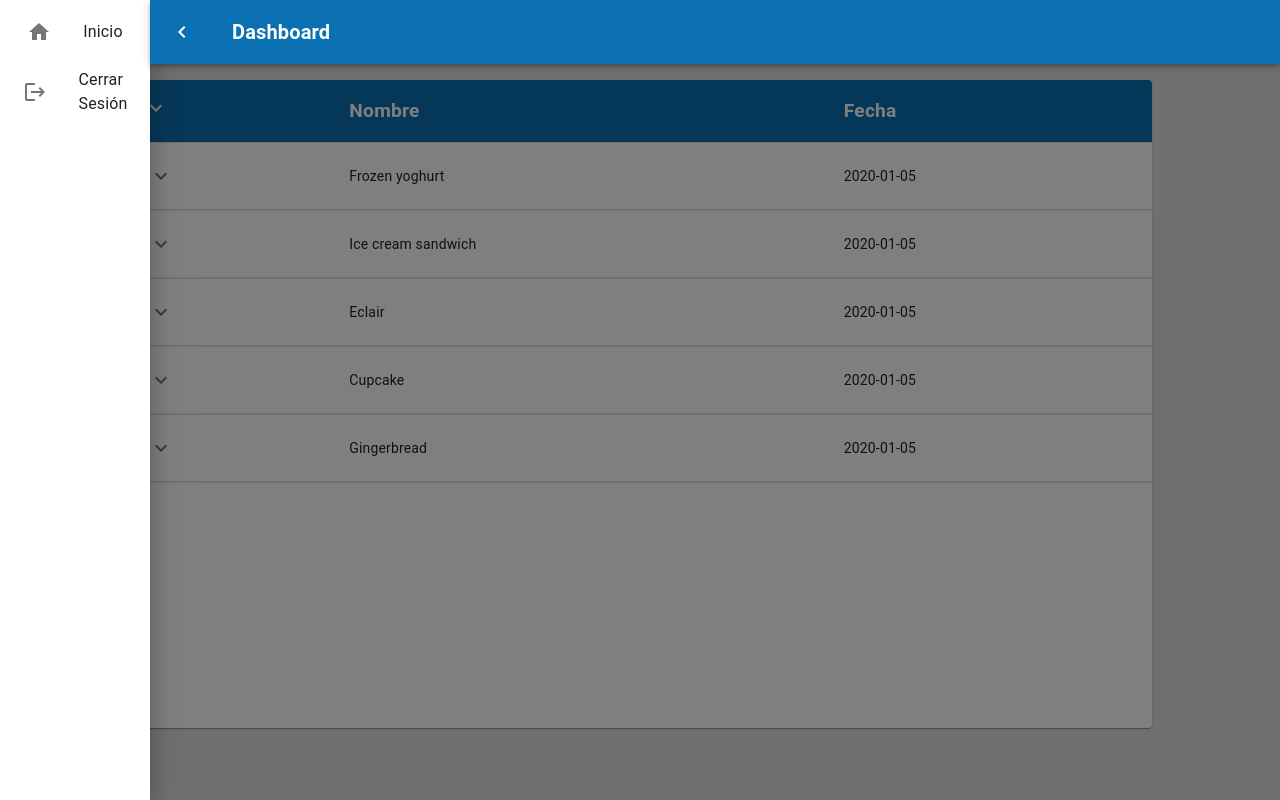
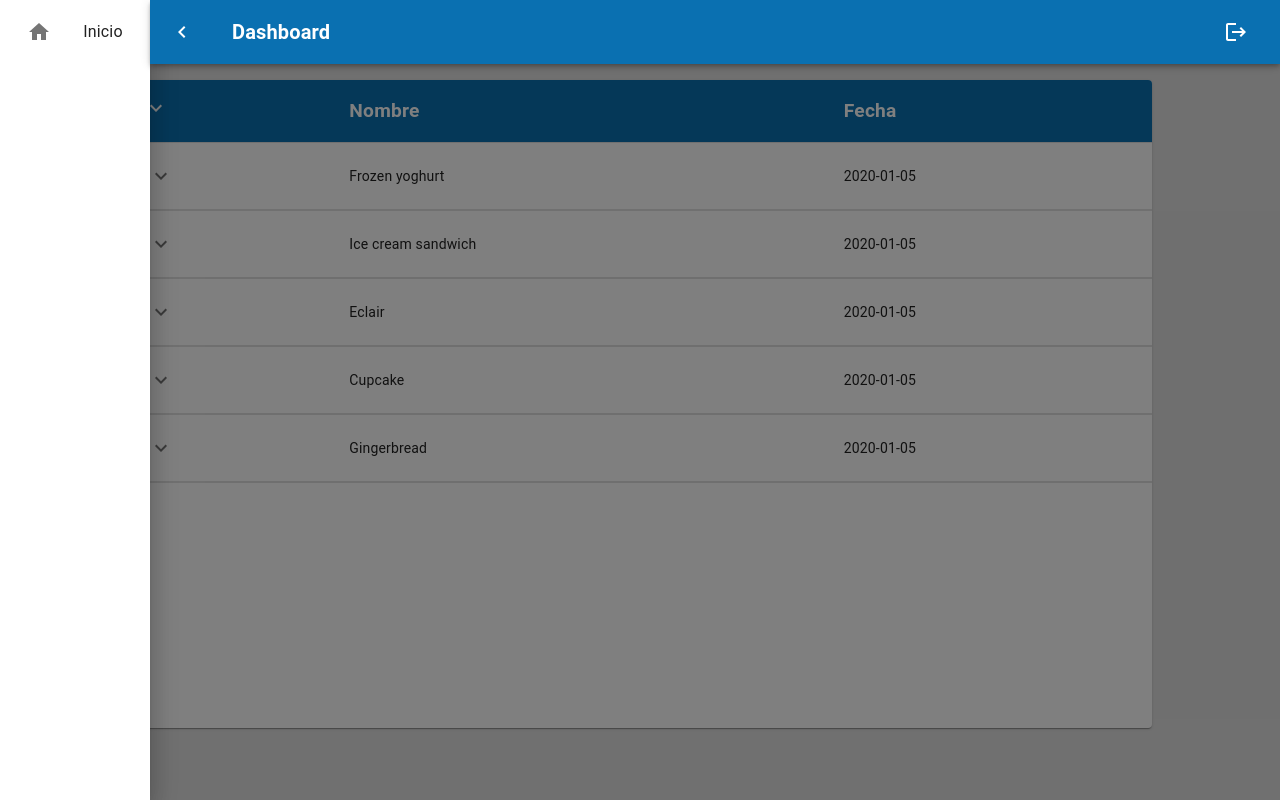
Before and after one commit to SensationalBug/Solar-Poll, a React (Create React App) app: page /admin in a window 1280 px wide. Both pictures are taken after a click on the button 32 px from the left and 32 px from the top of the page. Built offline with nearby package versions, Linux system fonts and the light colour scheme.

Commit message:
feat: Se agrego la tabla al dashboard

```diff
--- a/src/components/AppBar.tsx
+++ b/src/components/AppBar.tsx
@@ -1,5 +1,6 @@
 import {
     Grid,
+    Badge,
     styled,
     Drawer,
     Toolbar,
@@ -11,6 +12,8 @@ import * as React from 'react';
 import MenuIcon from '@mui/icons-material/Menu';
 import ChevronLeftIcon from '@mui/icons-material/ChevronLeft';
 import MuiAppBar, { AppBarProps as MuiAppBarProps } from '@mui/material/AppBar';
+import Logout from '@mui/icons-material/Logout';
+import { Link } from 'react-router-dom';
 
 
 interface AppBarProps extends MuiAppBarProps {
@@ -61,6 +64,11 @@ export const AppBarComponent = () => {
                     >
                         Dashboard
                     </Typography>
+                    <Link to={'/'}>
+                        <IconButton>
+                            <Logout style={{ color: '#fff' }} />
+                        </IconButton>
+                    </Link>
                 </Toolbar>
             </AppBar>
             <Grid>
--- a/src/components/Item.tsx
+++ b/src/components/Item.tsx
@@ -6,7 +6,6 @@ import {
     ListItemButton,
 } from '@mui/material'
 import Home from '@mui/icons-material/Home';
-import Logout from '@mui/icons-material/Logout';
 
 const Item = ({ toggleDrawer }: any) => {
     return (
@@ -22,12 +21,6 @@ const Item = ({ toggleDrawer }: any) => {
                     </ListItemIcon>
                     <ListItemText primary="Inicio" />
                 </ListItemButton>
-                <ListItemButton>
-                    <ListItemIcon>
-                        <Logout />
-                    </ListItemIcon>
-                    <ListItemText primary="Cerrar Sesión" />
-                </ListItemButton>
             </ListItem>
 
         </Box>
```
